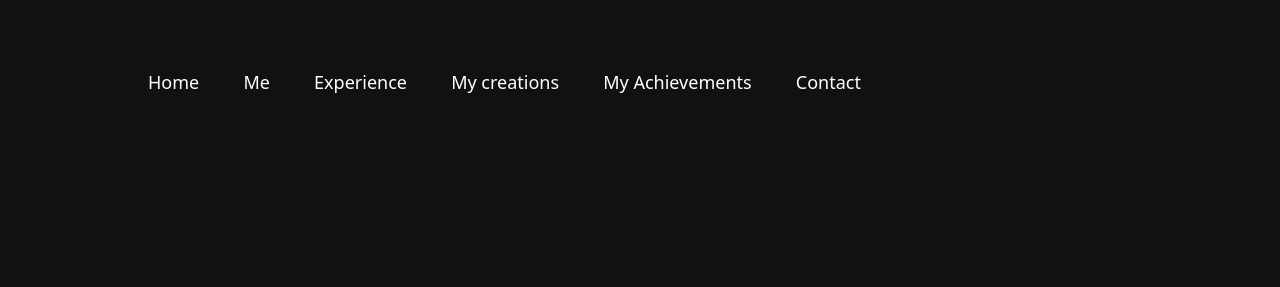
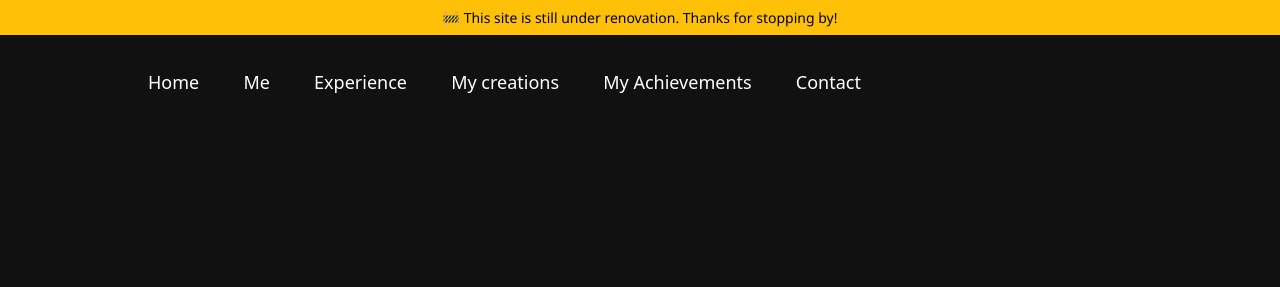
Before and after one commit to Dishaibrahim/Dishaibrahim.github.io, a plain HTML site: page index.html in a window 1280 px wide. Shown: the top 287 px of the page. Drawn offline with Linux system fonts and the light colour scheme.

Commit message:
Addded renovation alert

```diff
--- a/index.html
+++ b/index.html
@@ -25,6 +25,10 @@
   </style>
 </head>
 <body>
+  <div class="site-alert">
+    🚧 This site is still under renovation. Thanks for stopping by!
+  </div>
+
 
   <!-- LANDING PAGE / HEADER -->
   <div id="header">
--- a/style.css
+++ b/style.css
@@ -572,3 +572,18 @@
       font-size: 16px;
     }
   }
+
+  .site-alert {
+    position: fixed;
+    top: 0;
+    width: 100%;
+    background-color: #ffc107;
+    color: #000;
+    text-align: center;
+    padding: 8px 0;
+    font-size: 14px;
+    z-index: 9999;
+    font-weight: 500;
+    font-family: 'Segoe UI', Tahoma, Geneva, Verdana, sans-serif;
+    box-shadow: 0 2px 4px rgba(0,0,0,0.1);
+  }
```
